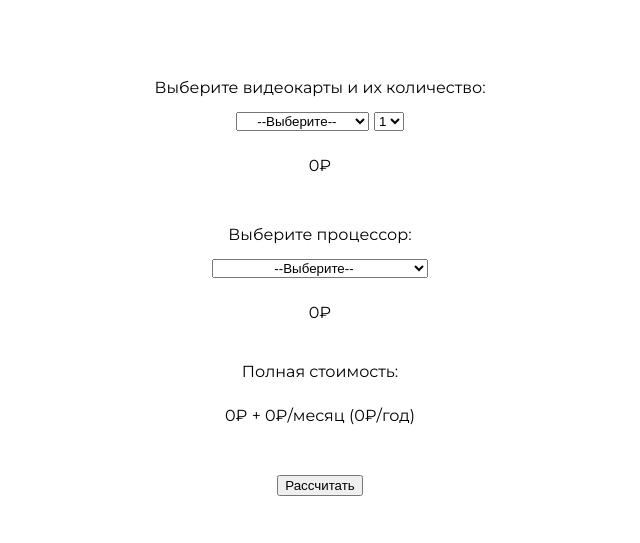
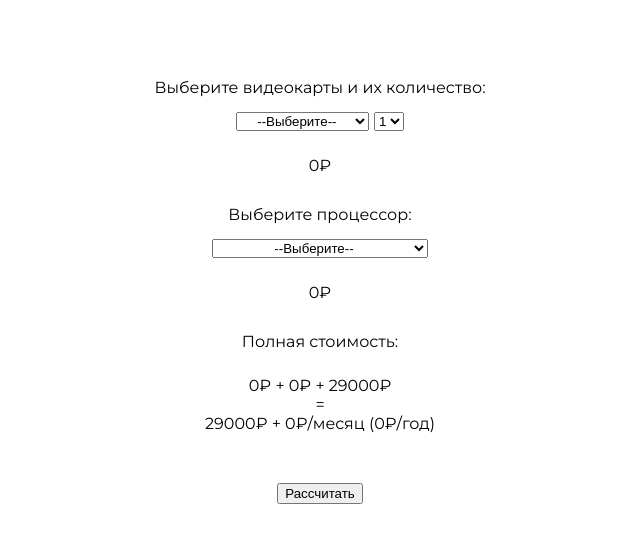
Before and after one commit to 1ef7yy/eco_site, a plain HTML site: page index.html in a window 1280 px wide. Both pictures are taken after a click on the button "Рассчитать". Shown: the part 99-642 px from the top of the page, without its empty margins (320-960 px from the left). Drawn offline with nearby package versions, Linux system fonts and the light colour scheme.

Commit message:
+small_sum, better total parsing

```diff
--- a/main.js
+++ b/main.js
@@ -141,7 +141,6 @@ const get_extras = () => {
 			break;
 		case '1080ti':
 			wattage_gpu = 250;
-
 			break;
 
 		case '1050ti':
@@ -198,17 +197,32 @@ const get_extras = () => {
 	const kw_cost = 3.77;
 	let kw_sum = (number_of_gpus*wattage_gpu + wattage_cpu)/1000;
 	let cost = kw_sum*kw_cost*24*30
+	console.log(kw_sum);
 	return Math.floor(cost);
 }
 
 
 
 const total = () => {
-	gpuTotal = gpu_n()*gpu_get();
+	gpu_number = gpu_n();
+	gpuTotal = gpu_number*gpu_get();
 	document.getElementById("gpu-out").innerHTML = gpuTotal+'₽';
 	cpuTotal = cpu_get();
 	document.getElementById("cpu-out").innerHTML = cpuTotal+'₽';
 	let extras = get_extras();
-	let result = `${gpuTotal + cpuTotal}₽ + ${extras}₽/месяц (${extras*12}₽/год)`
+	let riser_cost;
+	if (gpu_get() == 0){
+		riser_cost = 0;
+	} else {
+		riser_cost = 300;
+	}
+
+	let mother_cost = 12000; // средняя по рынку
+	let ram_cost = 2500;
+	let ssd_cost = 3500; // 860 evo
+	let psu_cost = 11000; // -> switch per watt (approx. rn)
+	let small_sum = mother_cost+ram_cost+ssd_cost+psu_cost+riser_cost*gpu_number;
+	let total = gpuTotal + cpuTotal + small_sum;
+	let result = `${gpuTotal}₽ + ${cpuTotal}₽ + ${small_sum}₽<br /> =<br /> ${total}₽ + ${extras}₽/месяц (${extras*12}₽/год)`
 	document.getElementById('total').innerHTML = result;
 }
--- a/style.css
+++ b/style.css
@@ -47,7 +47,7 @@ select{
 	margin: 0 auto;
 	display: block;
 	text-align: center;
-	margin-top: 50px;
+	padding-top: 50px;
 }
 
 
@@ -58,7 +58,7 @@ select{
 
 
 .cpu-select-menu{
-	margin-top: 50px;
+	margin-top: 30px;
 	display:block;
 }
 
@@ -73,5 +73,7 @@ select{
 
 
 .overall{
-	margin-top: 40px;
+	margin-top: 30px;
+	height: 100px;
+	display:inline-block
 }
```
